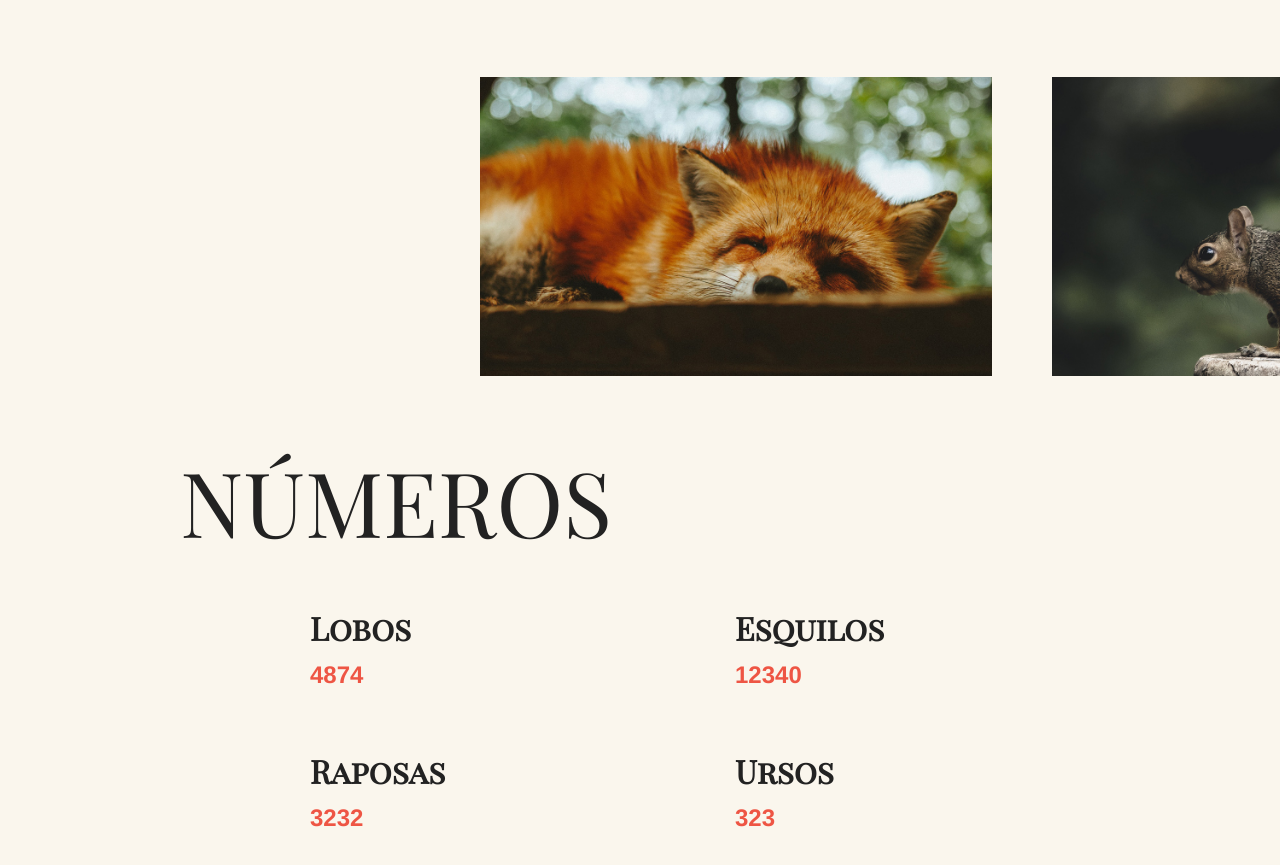
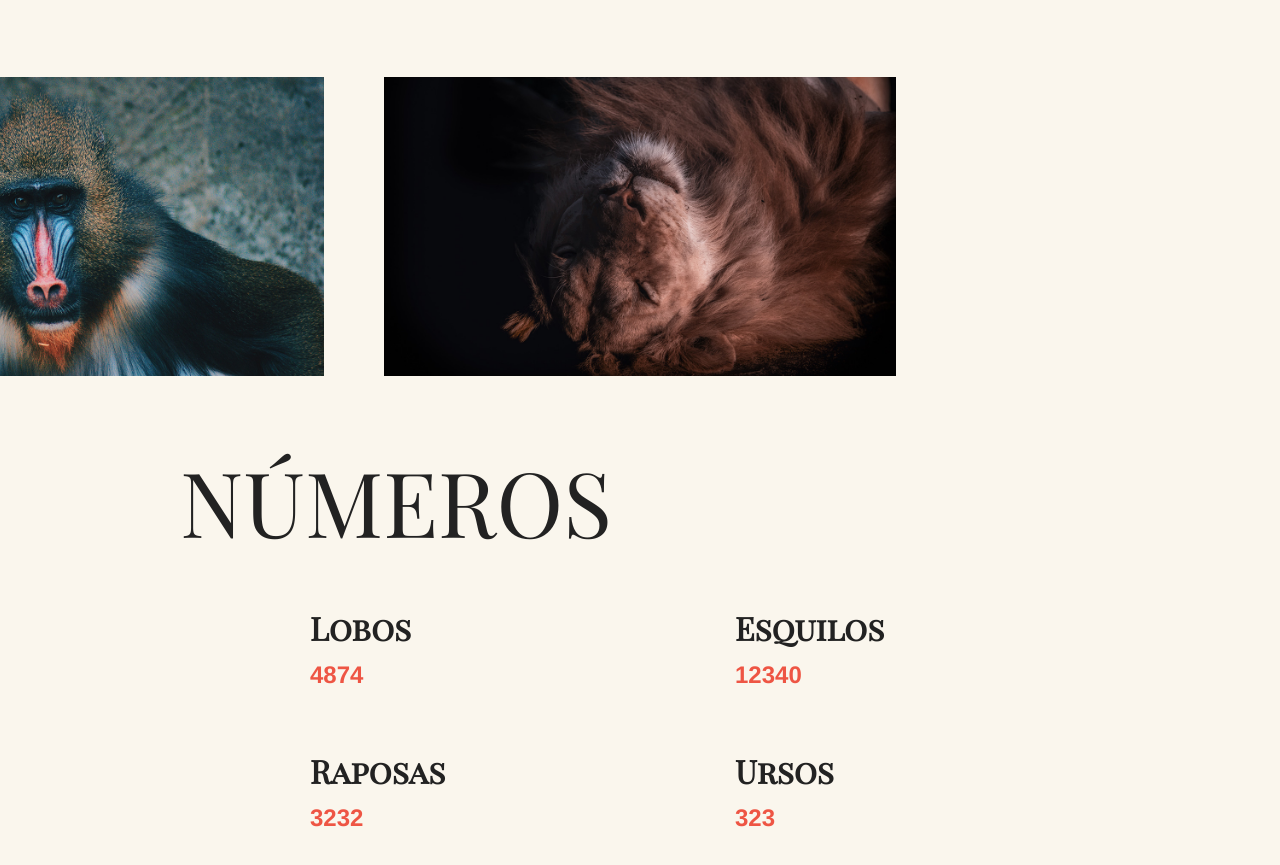
Before and after one commit to gustavogularte/exercicios-javascript-origamid, a plain HTML site: page site-teste/index.html in a window 1280 px wide. Shown: the part 1225-2090 px from the top of the page. Drawn offline with Linux system fonts and the light colour scheme.

Commit message:
slide configs

```diff
--- a/exercicios/slide/slide.js
+++ b/exercicios/slide/slide.js
@@ -19,9 +19,14 @@ class Slide {
   }
 
   onMove(e) {
-    const type = e.type === 'mousemove' ? e.clientX : e.changedTouches[0].clientX;
-    this.dist.movimento = -(this.dist.começo - type);
-    const clientX = (this.dist.posicaoFinal + this.dist.movimento) * 1.5;
+    const type =
+      e.type === 'mousemove' ? e.clientX : e.changedTouches[0].clientX;
+    this.dist.movimento = -(this.dist.começo - type) * 1.5;
+    const clientX = this.dist.posicaoFinal + (this.dist.movimento);
+    this.moveSlide(clientX);
+  }
+
+  moveSlide(clientX) {
     this.slide.style.transform = `translate3d(${clientX}px, 0, 0)`;
   }
 
@@ -29,6 +34,37 @@ class Slide {
     const type = e.type === 'mouseup' ? 'mousemove' : 'touchmove';
     this.dist.posicaoFinal += this.dist.movimento;
     this.wrapper.removeEventListener(type, this.onMove);
+  }
+
+  slidePosition(slide) {
+    const margin = (this.wrapper.offsetWidth - slide.offsetWidth) / 2;
+    return -(slide.offsetLeft - margin);
+  }
+
+  slideConfig() {
+    this.slideArray = [...this.slide.children].map((item) => {
+      const position = this.slidePosition(item);
+      return {
+        item,
+        position,
+      };
+    });
+  }
+
+  slideIndexNav(index) {
+    const last = this.slideArray.length - 1;
+    this.index = {
+      prev: index ? index - 1 : null,
+      active: index,
+      next: index === last ? null : index + 1,
+    };
+  }
+
+  changeSlide(index) {
+    const activeSlide = this.slideArray[index]
+    this.dist.posicaoFinal = activeSlide.position;
+    this.moveSlide(activeSlide.position)
+    this.slideIndexNav(index);
   }
 
   addEvents() {
@@ -48,6 +84,9 @@ class Slide {
     if (this.wrapper && this.slide) {
       this.addBind();
       this.addEvents();
+      this.slideConfig()
+      this.changeSlide(5)
+
     }
     return this;
   }
--- a/site-teste/css/home/slide.css
+++ b/site-teste/css/home/slide.css
@@ -1,10 +1,10 @@
 .slide-wrapper {
   grid-column: 1/5;
   overflow: hidden;
+  padding: 0;
 }
 
 .slide {
-  grid-column: 3;
   display: flex;
   gap: 6rem;
 }
```
